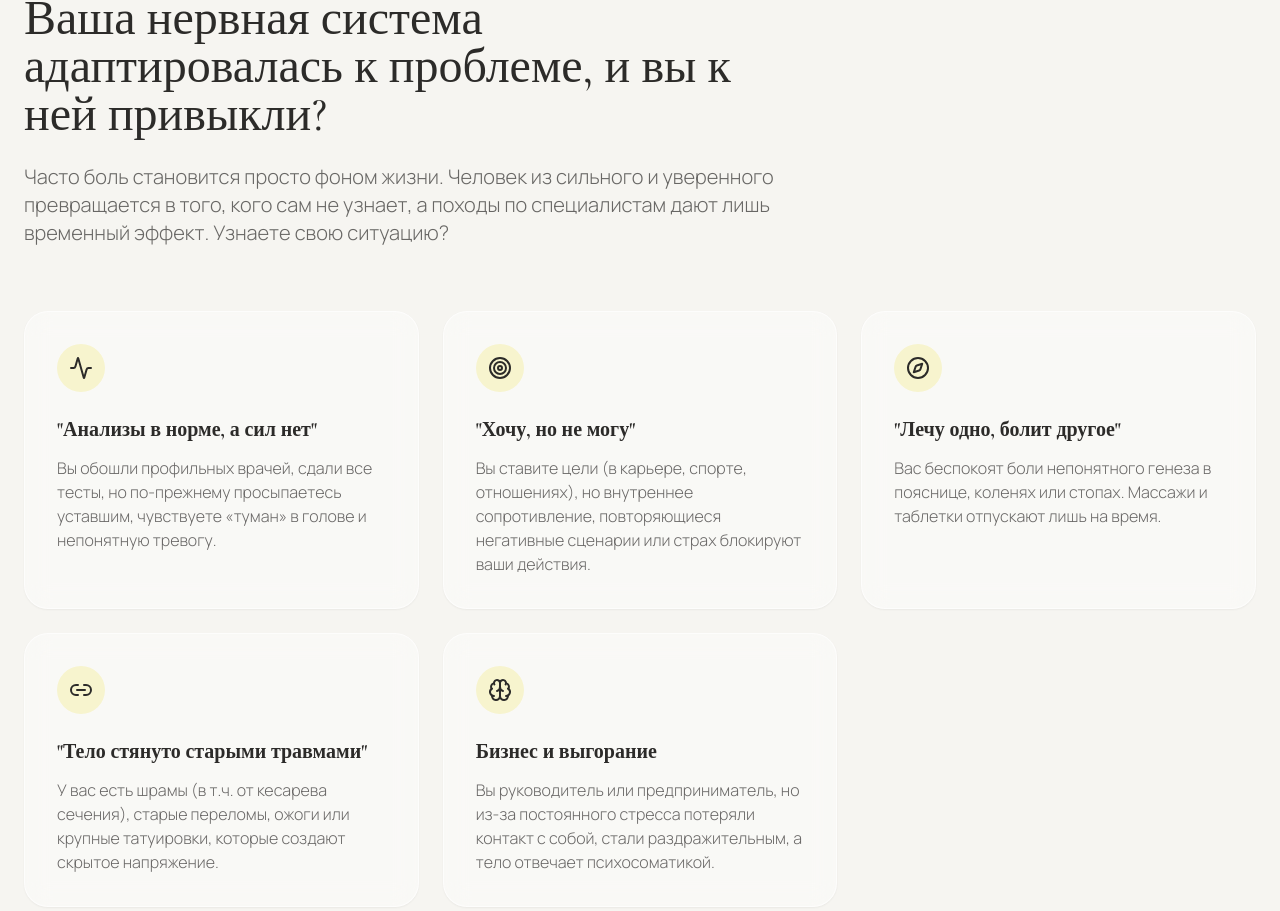
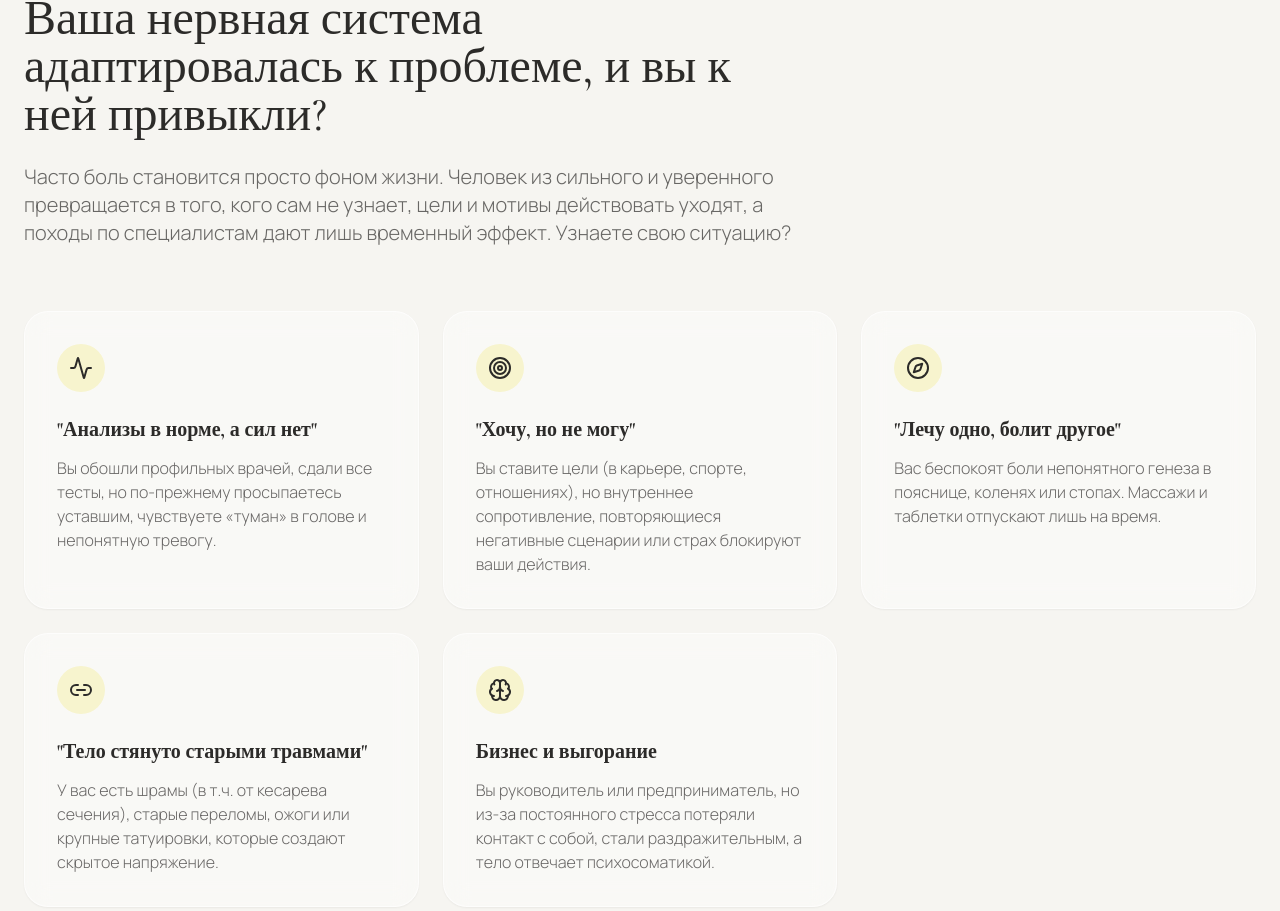
Before and after one commit to glebastashev/kinesio_site, a React (Vite) app: page / in a window 1280 px wide. Shown: the part 1149-2060 px from the top of the page. Built offline with nearby package versions, Linux system fonts and the light colour scheme.

Commit message:
Update problem scenarios heading text with new copy

```diff
--- a/src/components/sections/ProblemScenarios.tsx
+++ b/src/components/sections/ProblemScenarios.tsx
@@ -42,7 +42,7 @@ export const ProblemScenarios = () => {
               Ваша нервная система адаптировалась к проблеме, и вы к ней привыкли?
             </h2>
             <p className="text-xl text-graphite/70 font-light">
-              Часто боль становится просто фоном жизни. Человек из сильного и уверенного превращается в того, кого сам не узнает, а походы по специалистам дают лишь временный эффект. Узнаете свою ситуацию?
+              Часто боль становится просто фоном жизни. Человек из сильного и уверенного превращается в того, кого сам не узнает, цели и мотивы действовать уходят, а походы по специалистам дают лишь временный эффект. Узнаете свою ситуацию?
             </p>
           </FadeIn>
         </div>
```
